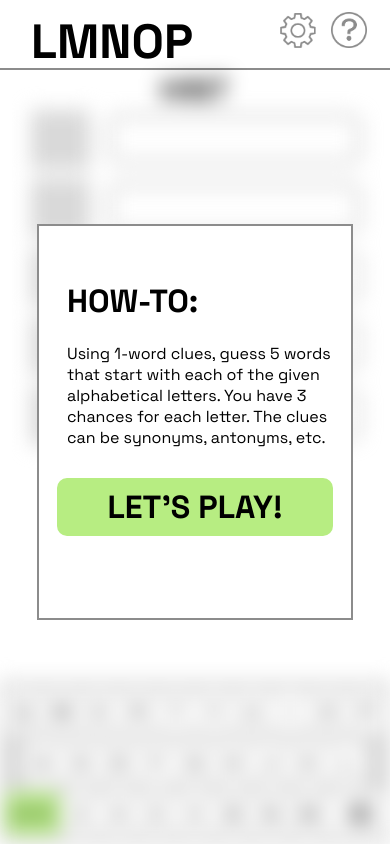
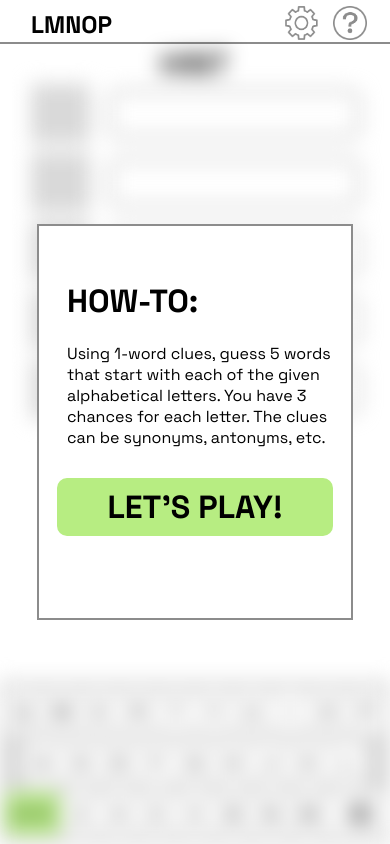
Before and after one commit to aconstas/LMNOP-REACT, a React (Vite) app: page / in a window 390 px wide. Built offline with nearby package versions, Linux system fonts and the light colour scheme.

Commit message:
style: add media query for mobile devices, reduce navbar height

```diff
--- a/src/components/Navbar/Navbar.module.css
+++ b/src/components/Navbar/Navbar.module.css
@@ -1,6 +1,6 @@
 #header {
   height: 8vh;
-  min-height: 52px;
+  /* min-height: 52px; */
   max-height: 81px;
   display: flex;
   justify-content: space-between;
@@ -24,7 +24,23 @@
 }
 
 #title {
-    padding-top: 31px;
-    padding-left: 31px;
-    margin-bottom: 15px;
+  padding-top: 31px;
+  padding-left: 31px;
+  margin-bottom: 15px;
 }
+
+@media (max-width: 500px) {
+  #header {
+    height: 5vh;
+  }
+
+  #title {
+    font-size: 24px;
+    padding-top: calc(5vh / 2);
+  }
+
+  .icons {
+    width: 4vh;
+    padding-top: calc(5vh / 4);
+  }
+}
```
